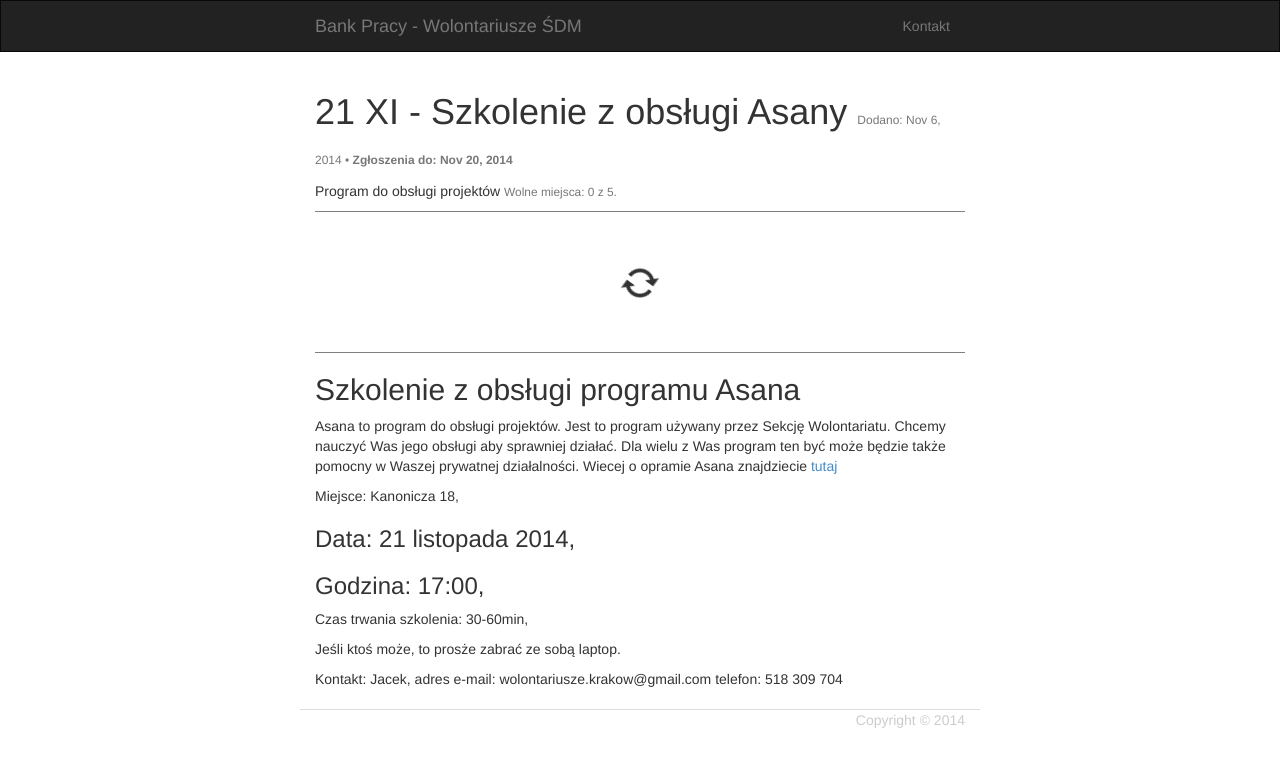
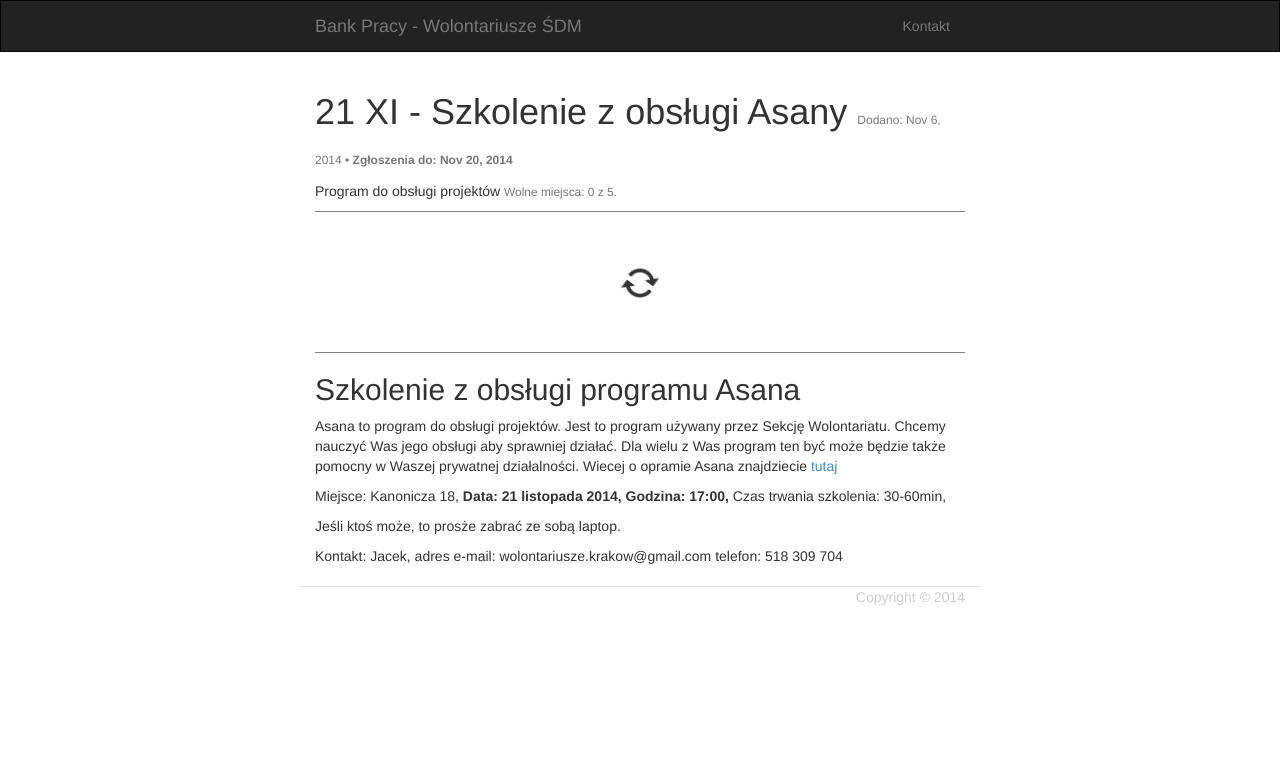
Before and after one commit to Krakow2016/tablica, a Jekyll site: the page built from _posts/2014-11-06-21-xi-szkolenie-asana.md, in a window 1280 px wide. Shown: the top 767 px of the page. Built offline with Jekyll 4.4.1, drawn with Linux system fonts in a browser that asks for light colours.

```diff
--- a/_posts/2014-11-06-21-xi-szkolenie-asana.md
+++ b/_posts/2014-11-06-21-xi-szkolenie-asana.md
@@ -17,8 +17,8 @@ Jest to program używany przez Sekcję Wolontariatu. Chcemy nauczyć Was jego ob
 Wiecej o opramie Asana znajdziecie [tutaj](https://asana.com/guide/learn)
 
 Miejsce: Kanonicza 18,
-### Data: 21 listopada 2014,
-### Godzina: 17:00,
+**Data: 21 listopada 2014,**
+**Godzina: 17:00,**
 Czas trwania szkolenia: 30-60min,
 
 Jeśli ktoś może, to prosże zabrać ze sobą laptop.
```
